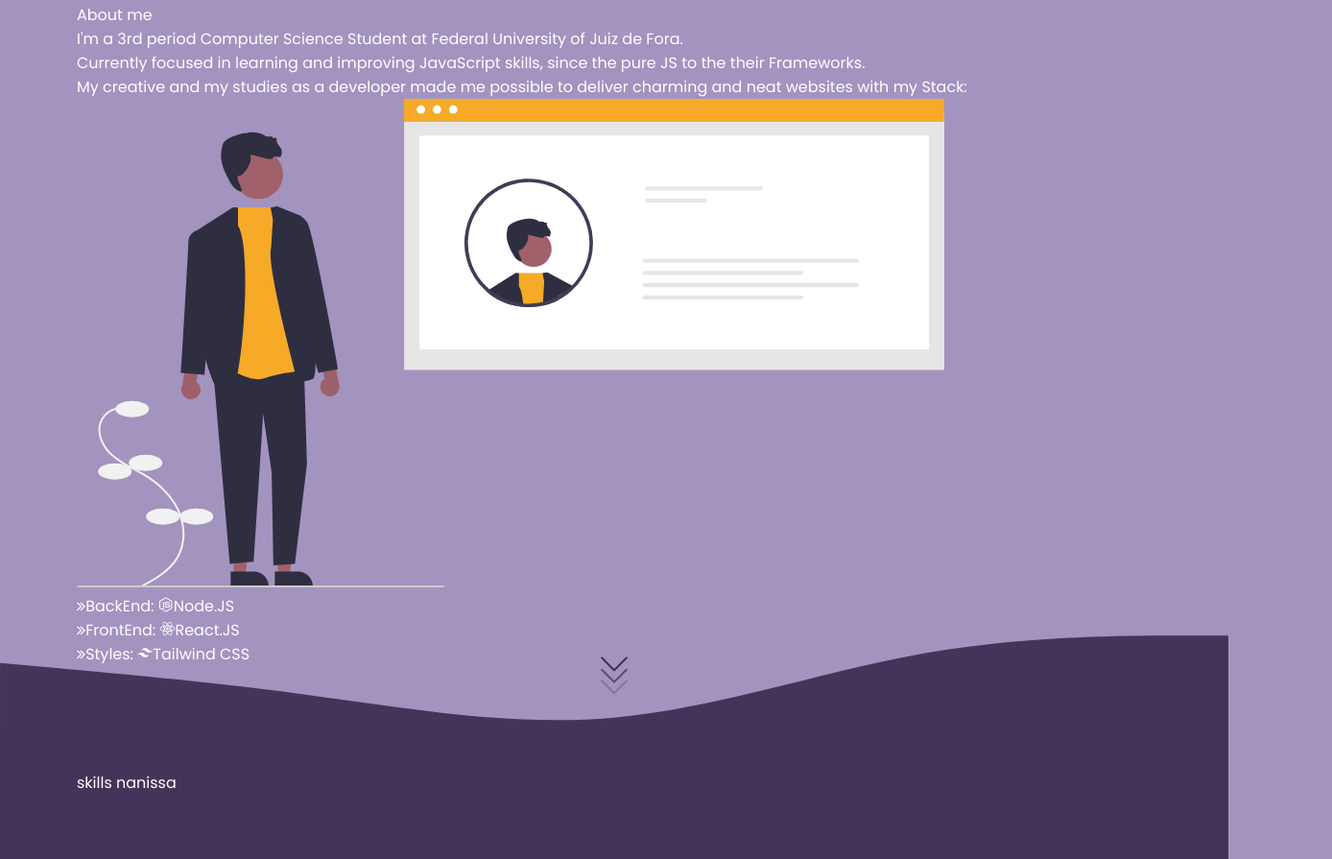
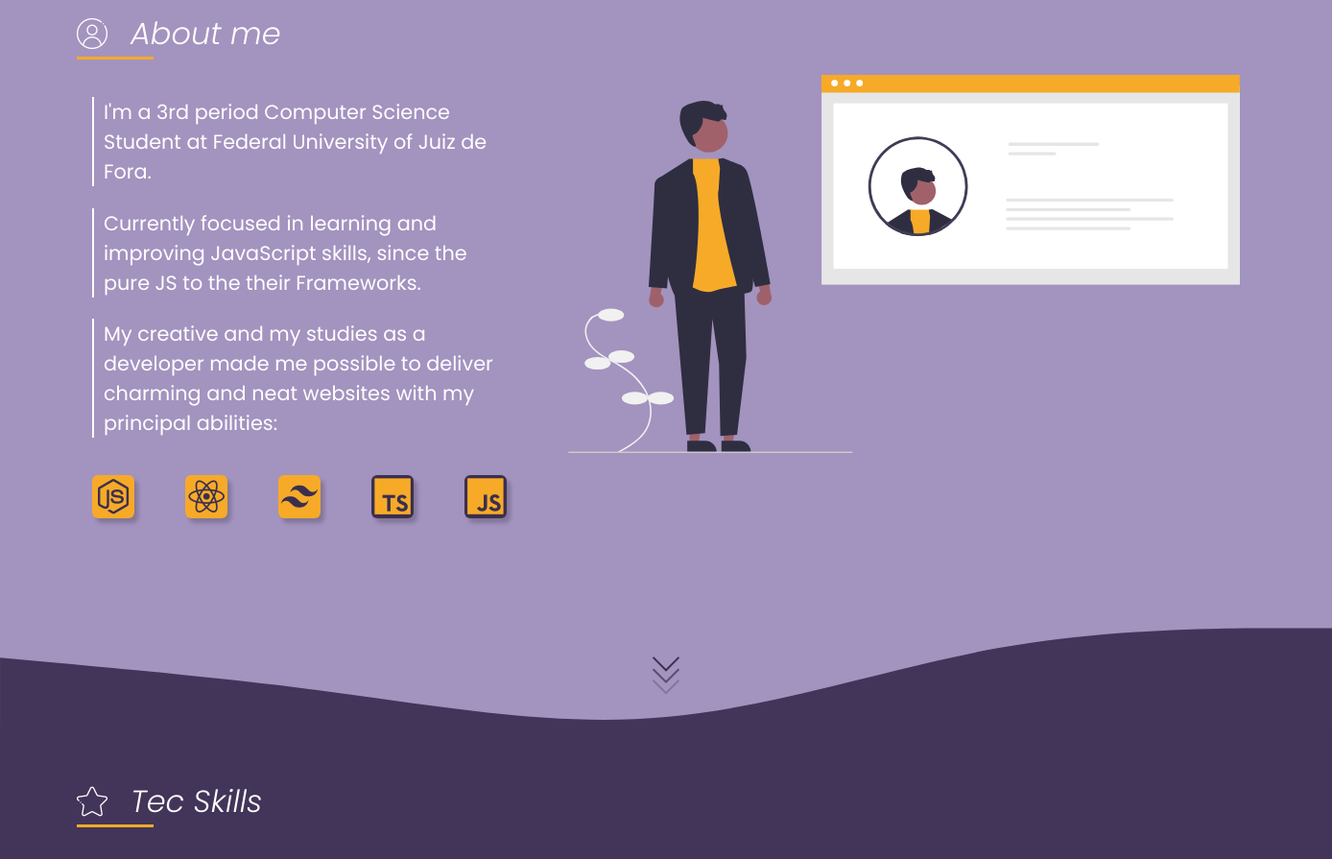
Before and after one commit to charmingruby/portfolio, a plain HTML site: page index.html in a window 1280 px wide. Shown: the part 845-1740 px from the top of the page at 96% size, 1388 px wide, since content can reach past the window. Drawn offline with nearby package versions, Linux system fonts and the light colour scheme; files whose address does not match are found by name.

Commit message:
first version of about finished

```diff
--- a/assets/css/index.css
+++ b/assets/css/index.css
@@ -1,6 +1,6 @@
 @import url('https://fonts.googleapis.com/css2?family=Poppins:ital,wght@0,100;0,200;0,300;0,400;0,500;0,600;0,700;0,800;0,900;1,100;1,200;1,300;1,400;1,500;1,600;1,700;1,800;1,900&display=swap');
 :root{
-    --sidebar-bg:#453750;
+    --sidebar-bg:#342a45;
     --sidebar-bg-darker:#3b2f4e;
     --body-bg-darker:#433559;
     --body-bg:#a393bf;
@@ -13,7 +13,7 @@
     --nav-width-close: 72px;
 
     --default-margin: 0rem 5rem 0rem 5rem;
-    --content-margin: 3rem 5rem 0rem 5rem;
+    --content-margin: 3.5rem 5rem 0rem 5rem;
 }
 
 html{
@@ -87,6 +87,7 @@ header{
     align-items: center;
     width: 100%;
     height: 3rem;
+    box-shadow: 4px 5px 4px rgba(0, 0, 0, 0.2);
     padding: var(--default-margin);
     background-color: var(--sidebar-bg-darker);
 
@@ -159,18 +160,20 @@ header{
     font-weight: 200;
 }
 
-/* Brand Icon */
-.brand-icon{
-
-}
-
 .brand-icon p{
-    font-size: 1.4em;
+    font-size: 1.6em;
     font-weight: 400;
     font-style: italic;
 }
 
-/* Navigation */
+.brand-icon span{
+    color: var(--button-bg);
+}
+
+.header-icon{
+    width: 24px;
+}
+
 .nav-navigation{
     width: 100%;
     font-weight: 200;
@@ -191,16 +194,18 @@ header{
     cursor: pointer;
     display: flex;
     align-items: center;
-    gap: 32px;
+    justify-content: center;
+    gap: 10px;
     transition: .5s;
 }
 
-.sidebar-icon{
-    width: 32px;
+.nav-link a:hover{
+    transform: scale(1.2);
 }
 
-.text{
-    font-size: 1em;
+.nav-link span{
+    font-size: 1.2rem;
+    font-weight: 300;
 }
 
 /* Contact Widget */
@@ -213,7 +218,7 @@ header{
     justify-content: center;
     align-items: center;
     padding: 10px 10px;
-    border-radius: 0% 50% 50% 50%;
+    border-radius: 50% 50% 50% 0%;
     box-shadow: 4px 5px 4px rgba(0, 0, 0, 0.2);
     background-color: var(--sidebar-bg-darker);
     transition: .1s;
@@ -239,6 +244,29 @@ header{
     height: 100vh;
     position: relative;
     z-index: 1;
+}
+
+.content-title{
+    font-size: 2rem;
+    font-style: italic;
+    font-weight: 300;
+    margin-bottom: 1rem;
+}
+
+.content-title-icon{
+    width: 32px;
+}
+
+.content-title-txt{
+    display: flex;
+    align-items: center;
+    gap: 24px;
+}
+
+.content-title-line{
+    width: 5rem;
+    height: 3px;
+    background-color: var(--button-bg);
 }
 
 .down{
@@ -405,9 +433,66 @@ header{
     padding: var(--content-margin);
 }
 
+.about-infos{
+    display: flex;
+    flex-direction: column;
+    justify-content: space-evenly;
+    padding-left: 1rem;
+    width: 28rem;
+}
+
+.about-infos p{
+    font-size: 1.3rem;
+    border-left: 2.5px solid white;
+    padding-left: 10px;
+}
+
+.about-illustration{
+    padding-right: 1rem;
+}
+
+.about-illustration img{
+    width: 700px;
+}
+
+.about-principal{
+    display: flex;
+    gap: 4rem;
+}
+
+.about-stack{
+    display: flex;
+    width: 28rem;
+    gap: 1rem;
+    justify-content: space-between;
+    margin-top: 1rem;
+    padding-left: 1rem;
+}
+
+.tec-icons{
+    font-size: 2.4rem;
+    color: var(--sidebar-bg-darker);
+    background-color: var(--button-bg);
+    padding: 3px;
+    border-radius: 6px;
+    box-shadow: 4px 5px 4px rgba(0, 0, 0, 0.2);
+    cursor: pointer;
+    transition: .1s;
+}
+
+.tec-icons2{
+    color: var(--button-bg);
+    background-color: var(--sidebar-bg-darker);
+}
+
+.tec-icons:hover{
+    transform: scale(1.2);
+    transition: .1s;
+}
+
 /* Skills */
 
-/* Works */
-.works-bg.content-bg{
+/* Projects */
+.projects-bg.content-bg{
     background-color: var(--body-bg);
 }
--- a/index.html
+++ b/index.html
@@ -19,7 +19,7 @@
     <header>
         <div class="brand-icon">
             <a href="#highlight">
-                <p>Gustavo Dias</p>
+                <p>Gustavo<span>Dias</span></p>
             </a>
         </div>
         <div class="header-toggle main-push">
@@ -32,17 +32,20 @@
             <ul class="links">
                 <li class="nav-link">
                     <a href="#about">
-                        <span class="text">About</span>
+                        <img class="header-icon" src="./assets/img/icons/about-white.png">
+                        <span>About</span>
                     </a>
                 </li>
                 <li class="nav-link">
                     <a href="#skills">
+                        <img class="header-icon" src="./assets/img/icons/skills-white.png">
                         <span class="text">Skills</span>
                     </a>
                 </li>
                 <li class="nav-link">
-                    <a href="#works">
-                        <span class="text">Works</span>
+                    <a href="#projects">
+                        <img class="header-icon" src="./assets/img/icons/works-white.png">
+                        <span class="text">Projects</span>
                     </a>
                 </li>
             </ul>
@@ -126,12 +129,17 @@
                 <div class="about-bg content-bg">
                     <div class="about content-padding">
                         <div class="content-title">
-                            <p>About me</p>
+                            <div class="content-title-txt">
+                                <img class="content-title-icon" src="./assets/img/icons/about-white.png">
+                                <span>About me</span>
+                            </div>
+                            <div class="content-title-line"></div>
                         </div>
                         <div class="about">
                             <div class="about-principal">
                                 <div class="about-infos">
                                     <p>
+
                                         I'm a 3rd period Computer Science Student at Federal University of Juiz de Fora.
                                     </p>
 
@@ -145,26 +153,22 @@
                                     <p> My creative and my studies as a developer made me possible to deliver charming
                                         and
                                         neat
-                                        websites with my Stack:
+                                        websites with my principal abilities:
                                     </p>
                                 </div>
 
-                                <div class="">
+                                <div class="about-illustration">
                                     <img src="./assets/img/about/about-illustration.svg">
                                 </div>
                             </div>
 
-                            <div class="">
-                                <p class="stack-info"><i class="fa fa-angle-double-right"></i><span
-                                        class="areas-about">BackEnd:</span> <i
-                                        class="devicon-nodejs-plain tec-icons"></i>Node.JS
-                                </p>
-                                <p class="stack-info"><i class="fa fa-angle-double-right"></i><span
-                                        class="areas-about">FrontEnd:</span> <i
-                                        class="devicon-react-original tec-icons"></i>React.JS</p>
-                                <p class="stack-info"><i class="fa fa-angle-double-right"></i><span
-                                        class="areas-about">Styles:</span> <i
-                                        class="devicon-tailwindcss-plain tec-icons"></i>Tailwind CSS</p>
+                            <div class="about-stack">
+                                <i class="devicon-nodejs-plain tec-icons"></i>
+                                <i class="devicon-react-original tec-icons"></i>
+                                <i class="devicon-tailwindcss-plain tec-icons"></i>
+                                <i class="devicon-typescript-plain tec-icons tec-icons2"></i>
+                                <i class="devicon-javascript-plain tec-icons tec-icons2"></i>
+
                             </div>
                         </div>
                     </div>
@@ -186,8 +190,6 @@
                             d="M0,128L60,133.3C120,139,240,149,360,165.3C480,181,600,203,720,192C840,181,960,139,1080,117.3C1200,96,1320,96,1380,96L1440,96L1440,320L1380,320C1320,320,1200,320,1080,320C960,320,840,320,720,320C600,320,480,320,360,320C240,320,120,320,60,320L0,320Z">
                         </path>
                     </svg>
-
-
                 </div>
             </section>
 
@@ -195,10 +197,16 @@
             <section class="content" id="skills">
                 <div class="skills-bg content-bg">
                     <div class="skills content-padding">
-                        skills nanissa
+                        <div class="content-title">
+                            <div class="content-title-txt">
+                                <img class="content-title-icon" src="./assets/img/icons/skills-white.png">
+                                <span>Tec Skills</span>
+                            </div>
+                            <div class="content-title-line"></div>
+                        </div>
                     </div>
 
-                    <a href="#works">
+                    <a href="#projects">
                         <div class="down">
                             <span></span>
                             <span></span>
@@ -220,13 +228,18 @@
                 </div>
             </section>
 
-            <!-- Works -->
-            <section class="content" id="works">
-                <div class="works-bg content-bg">
+            <!-- Projects -->
+            <section class="content" id="projects">
+                <div class="projects-bg content-bg">
 
-                    <div class="works content-padding">
-                        works nanissa
-                    </div>
+                    <div class="projects content-padding">
+                        <div class="content-title">
+                            <div class="content-title-txt">
+                                <img class="content-title-icon" src="./assets/img/icons/works-white.png">
+                                <span>Projects</span>
+                            </div>
+                            <div class="content-title-line"></div>
+                        </div>                    </div>
 
                     <svg class="wave about lm" xmlns="http://www.w3.org/2000/svg" viewBox="0 0 1440 280">
                         <path fill="#43355A" fill-opacity="1"
```
Also changed, not shown: assets/img/icons/about-white.png (added), assets/img/icons/skills-white.png (added), assets/img/icons/works-white.png (added), assets/img/night-mode/moon.png (deleted), assets/img/night-mode/sun.png (deleted).
